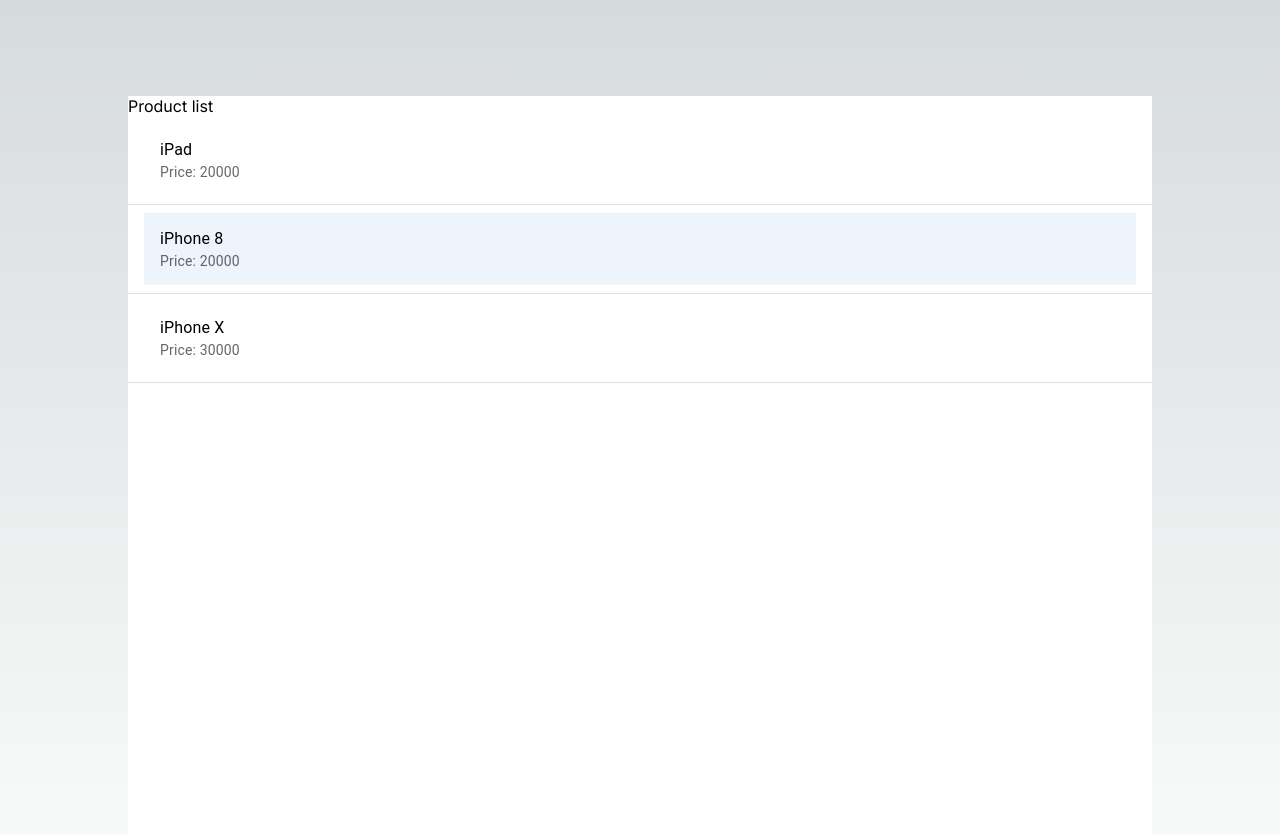
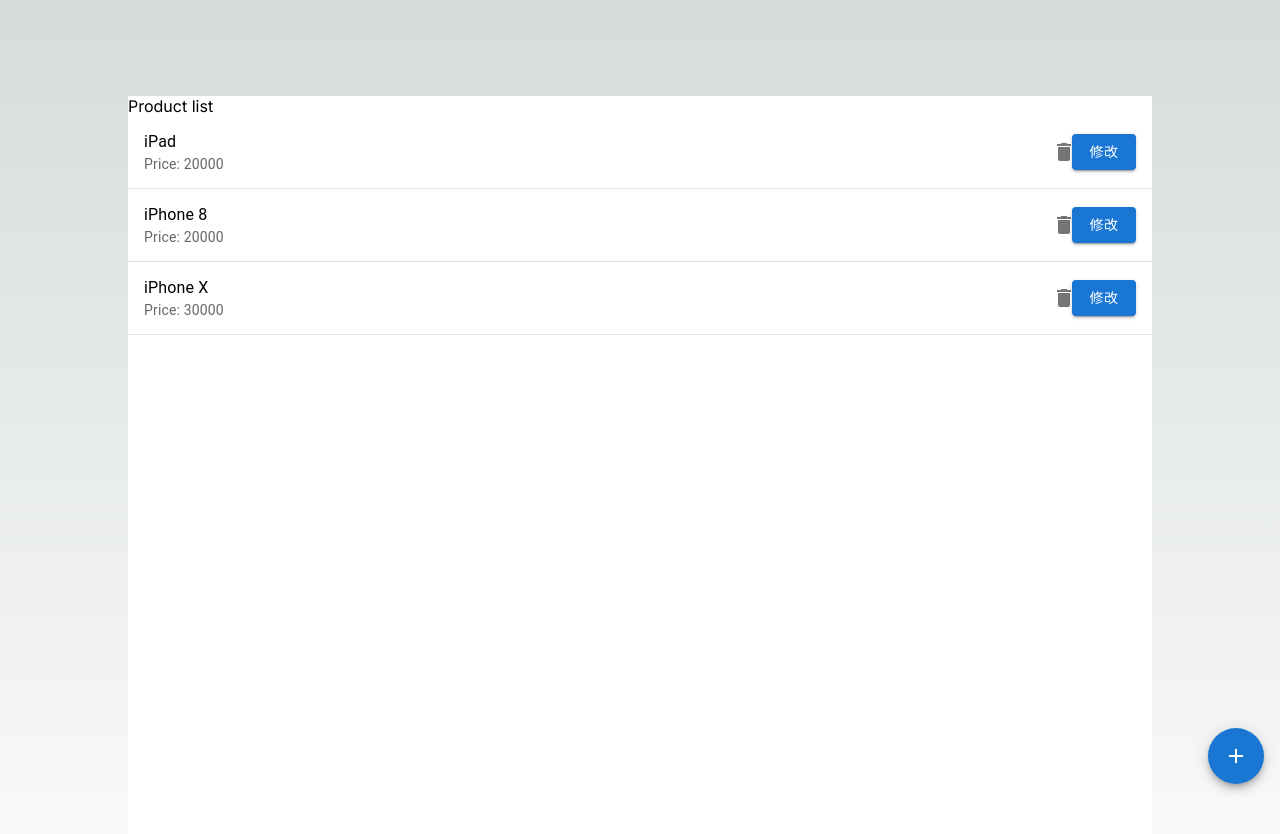
Before and after one commit to MelodyHuang3073/webclass, a Next.js app: page / in a window 1280 px wide. Shown: the top 834 px of the page. Built offline with nearby package versions, Linux system fonts and the light colour scheme.

Commit message:
20231004

```diff
--- a/app/listitem.tsx
+++ b/app/listitem.tsx
@@ -1,46 +1,130 @@
-"use client";
-import React, { useState } from "react";
-import { Box, List, ListItem, ListItemText } from "@mui/material";
-import ListItemButton from "@mui/material/ListItemButton";
+'use client'
+import { useState } from "react";
+import { Box, Button, List, ListItem, ListItemText, TextField, Dialog, DialogTitle , DialogContent, DialogActions, IconButton, Fab} from "@mui/material";
+import CloseIcon from '@mui/icons-material/Close';
+import AddIcon from '@mui/icons-material/Add';
+import DeleteIcon from '@mui/icons-material/Delete';
 
 export default function ProductList() {
-  const products = [
-    { desc: "iPad", price: 20000, index: 0 },
-    { desc: "iPhone 8", price: 20000, index: 1 },
-    { desc: "iPhone X", price: 30000, index: 2 },
-  ];
+  const [products, setProducts] = useState([
+    { desc: 'iPad', price: 20000 },
+    { desc: 'iPhone 8', price: 20000 },
+    { desc: 'iPhone X', price: 30000 }
+  ]);
 
-  const [selectedIndex, setSelectedIndex] = React.useState(1);
+  const [newProduct, setNewProduct] = useState({
+    state: false,
+    visible: false,
+    desc: '',
+    price: 0
+  });
 
-  const handleListItemClick = (
-    event: React.MouseEvent<HTMLDivElement, MouseEvent>,
-    index: number
-  ) => {
-    setSelectedIndex(index);
+  const handleClick = (e) => {
+    setNewProduct({ ...newProduct, [e.target.name]: e.target.value });
   };
+
+  const show = () => {
+    setNewProduct({ ...newProduct, visible: true });
+  };
+
+  const hide = () => {
+    setNewProduct({ ...newProduct, visible: false });
+  };
+
+  const update = () => {
+    if (newProduct.state) {
+      // Update existing product
+      const updatedProducts = products.map((product) =>
+        product.desc === newProduct.desc ? newProduct : product
+      );
+      setProducts(updatedProducts);
+    } else {
+      // Add a new product
+      setProducts([...products, newProduct]);
+    }
+
+    setNewProduct({ state: false, visible: false, desc: '', price: 0 });
+  };
+
+  const deleteProduct = (desc) => {
+    setProducts(products.filter((x) => x.desc !== desc));
+  };
+
+
 
   return (
     <Box
       sx={{
-        width: "80vw",
-        height: "100vh",
-        backgroundColor: "background.paper",
-        color: "black",
-        textAlign: "left",
+        width: '80vw',
+        height: '100vh',
+        backgroundColor: 'background.paper',
+        color: 'black',
+        textAlign: 'left'
       }}
     >
+      <Fab
+        color="primary"
+        aria-label="Add"
+        sx={{
+          position: 'fixed',
+          bottom: 16,
+          right: 16
+        }}
+        onClick={show}
+      >
+        <AddIcon />
+      </Fab>
+
+      {newProduct.visible && (
+        <Dialog open={newProduct.visible} onClose={hide} aria-labelledby="新增產品">
+          <DialogTitle>{newProduct.state ? '修改產品' : '新增產品'}</DialogTitle>
+          <DialogContent>
+            <TextField
+              label="產品描述"
+              variant="outlined"
+              name="desc"
+              value={newProduct.desc}
+              onChange={handleClick}
+            />
+            <br />
+            <TextField
+              label="產品價格"
+              variant="outlined"
+              name="price"
+              value={newProduct.price}
+              onChange={handleClick}
+            />
+            <br />
+          </DialogContent>
+          <DialogActions>
+            <IconButton
+              aria-label="close"
+              onClick={hide}
+              sx={{
+                position: 'absolute',
+                right: 8,
+                top: 8
+              }}
+            >
+              <CloseIcon />
+            </IconButton>
+            <Button variant="contained" color="primary" onClick={update}>
+              {newProduct.state ? '修改' : '新增'}
+            </Button>
+          </DialogActions>
+        </Dialog>
+      )}
+
       <List subheader="Product list" aria-label="product list">
         {products.map((product) => (
           <ListItem divider key={product.desc}>
-            <ListItemButton
-              selected={selectedIndex === product.index}
-              onClick={(event) => handleListItemClick(event, product.index)}
-            >
-              <ListItemText
-                primary={product.desc}
-                secondary={`Price: ${product.price}`}
-              />
-            </ListItemButton>
+            <ListItemText primary={product.desc} secondary={`Price: ${product.price}`} />
+            <IconButton edge="end" aria-label="delete" onClick={() => deleteProduct(product.desc)}>
+              <DeleteIcon />
+            </IconButton>
+            <Button variant="contained" color="primary" onClick={() => setNewProduct({ ...product, visible: true, state: true })}>
+              修改
+            </Button>
           </ListItem>
         ))}
       </List>
```
